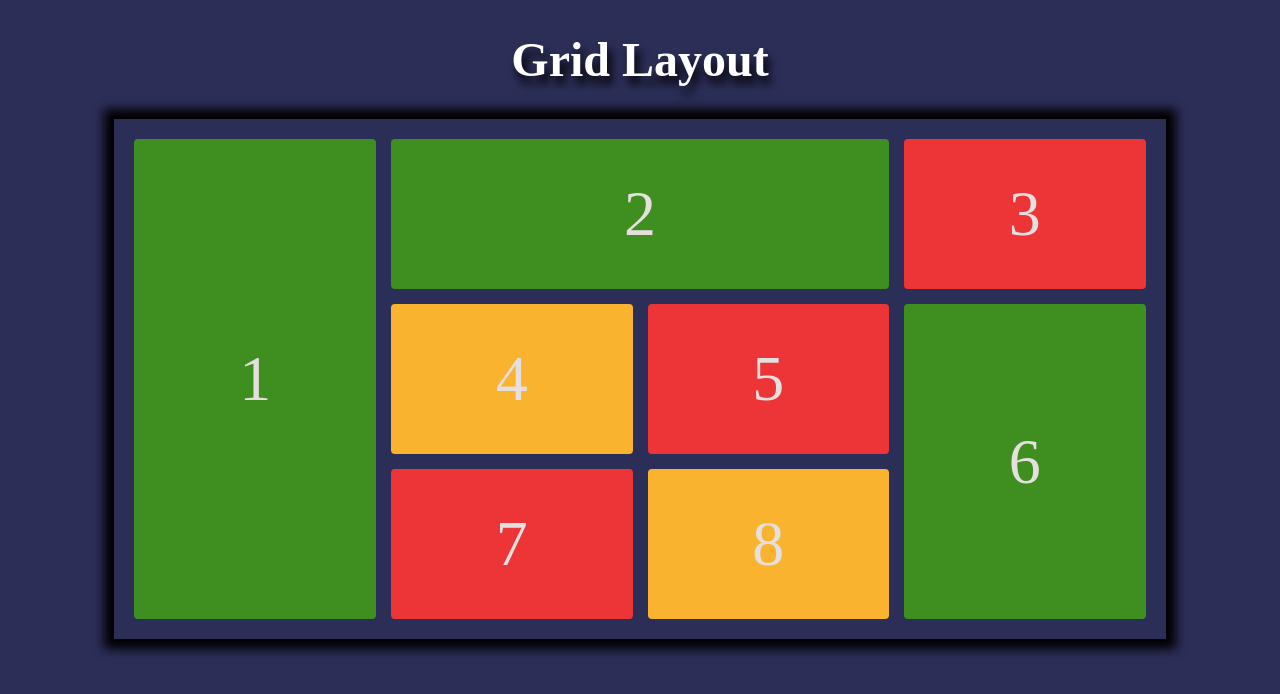
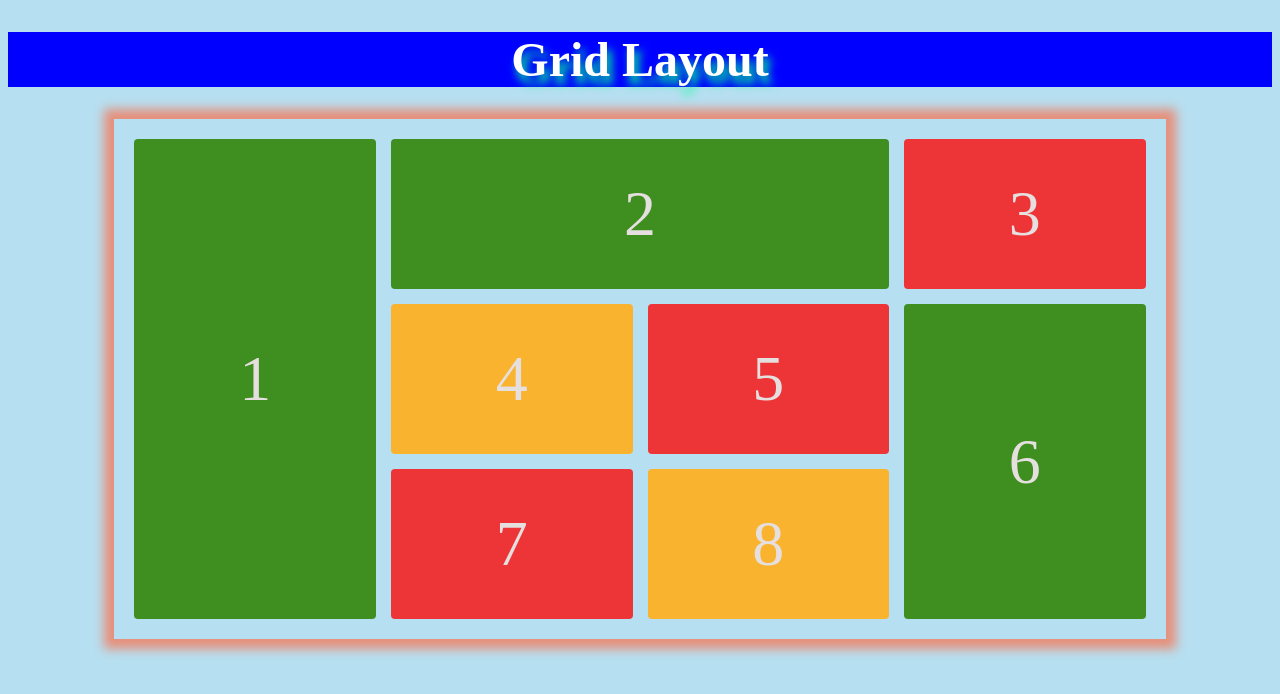
Before and after one commit to codewithaseel21/grid-layout, a plain HTML site: page index.html in a window 1280 px wide. Drawn offline with Linux system fonts and the light colour scheme.

Commit message:
project completed

```diff
--- a/index.html
+++ b/index.html
@@ -10,7 +10,7 @@
 
 <body>
 
-    <h1>Grid Layout</h1>
+    <h1><b>Grid Layout</b></h1>
 
     <div class="container">
         <div class="children" id="box-1">1</div>
--- a/style.css
+++ b/style.css
@@ -1,12 +1,13 @@
 
 body {
-    background-color: #2b2e57;
+    background-color: hsl(198, 68%, 83%);
 }
 
 h1 {
-    color: #ffff;
+    color: #ffffff;
+    background-color: blue;
     text-align: center;
-    text-shadow: 4px 8px 10px black;
+    text-shadow: 4px 8px 10px rgb(0, 255, 145);
     font-size: 3rem;
 }
 
@@ -18,7 +19,7 @@ h1 {
     display: grid;
     grid-template-rows: 150px 150px 150px;
     gap: 15px;
-    box-shadow: 0px 0px 10px 10px black;
+    box-shadow: 0px 0px 10px 10px rgb(231, 144, 123);
 
 }
 
```
